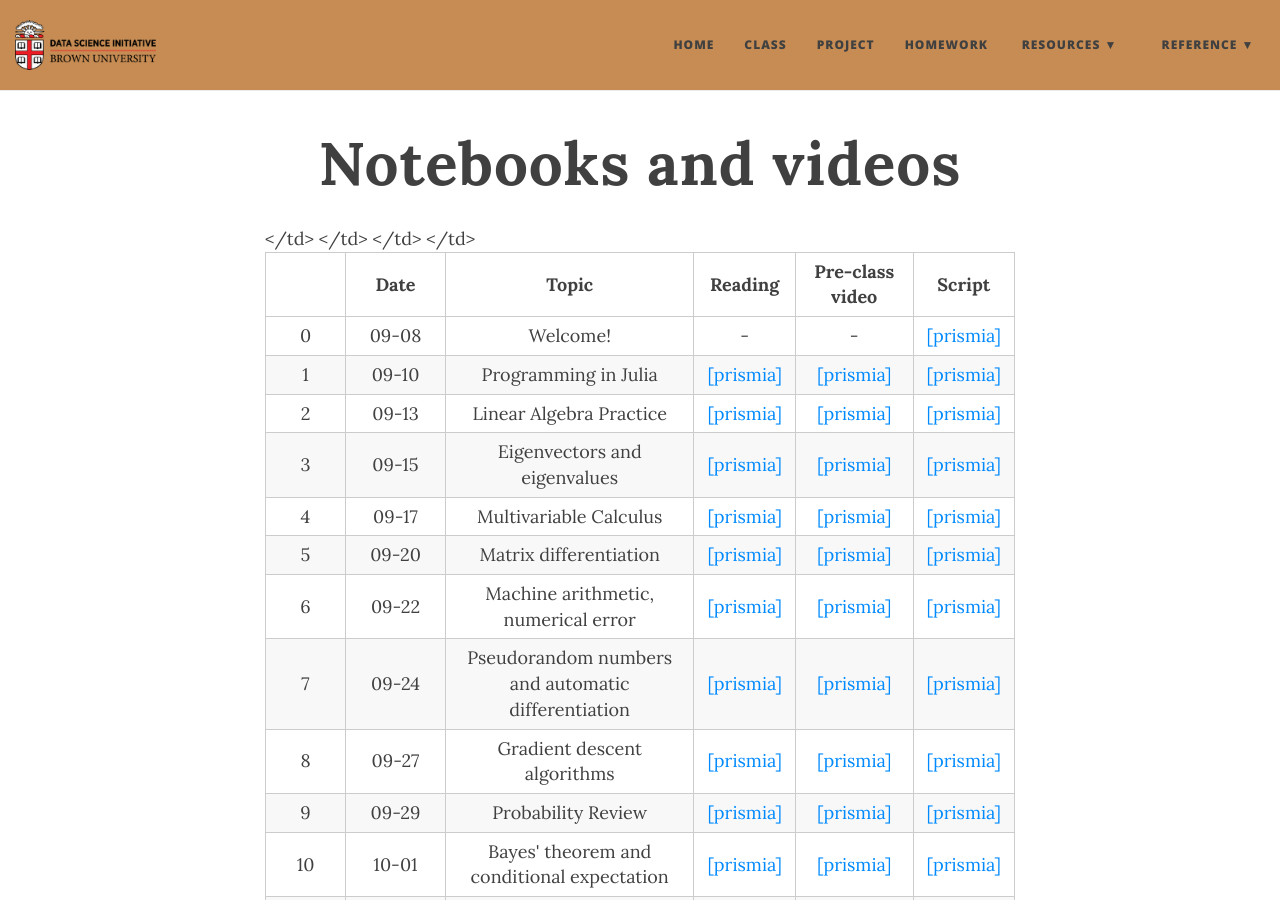
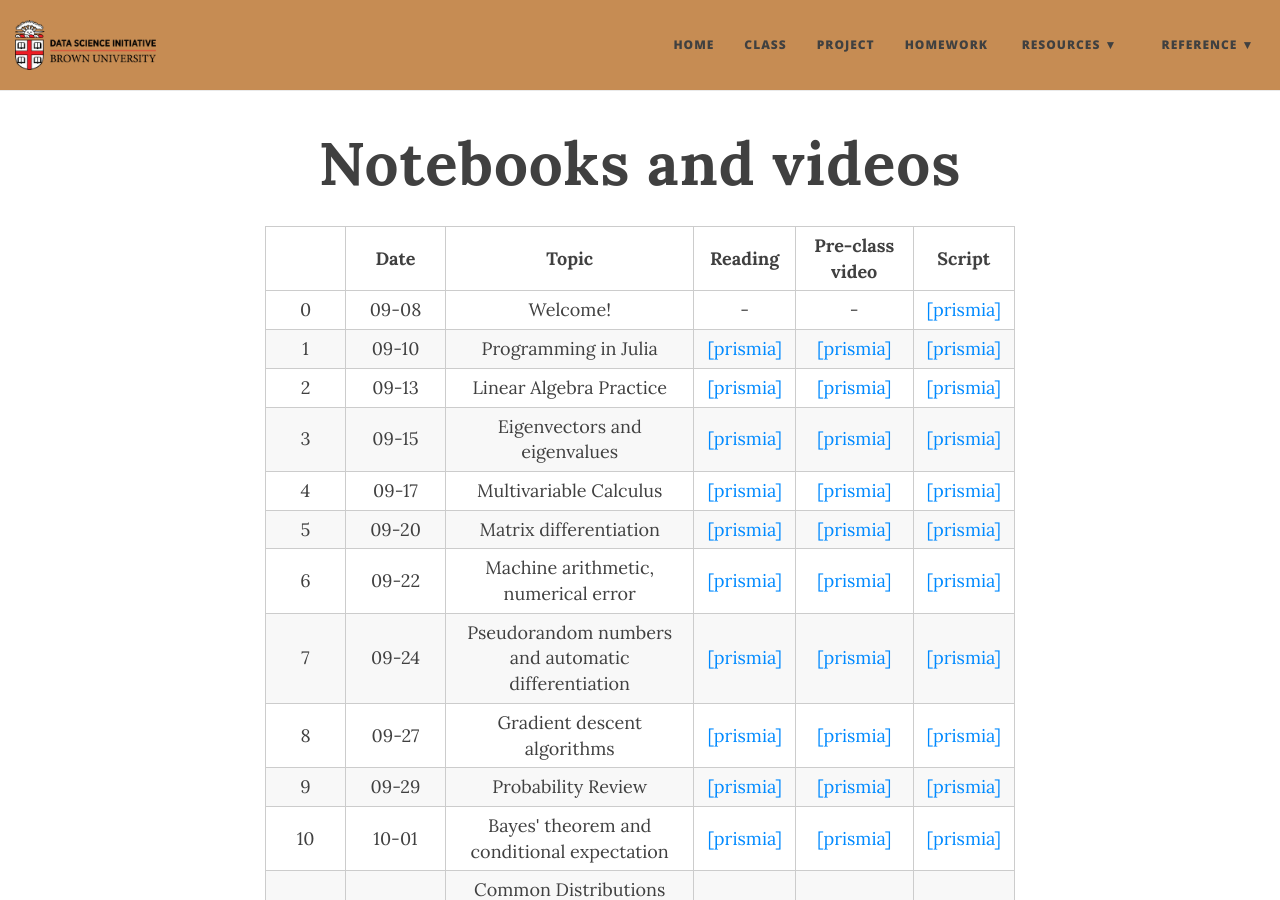
Before and after one commit to data1010/data1010.github.io, a Jekyll site: the page built from class.md, in a window 1280 px wide and 900 px high. Built offline with Jekyll 4.4.1, drawn with Linux system fonts in a browser that asks for light colours; nearby versions of some CDN libraries; part of the change alters nothing that is shown.

Commit message:
Update class.md

```diff
--- a/class.md
+++ b/class.md
@@ -101,7 +101,7 @@ title: Notebooks and videos
       <td style="text-align: center">Bayes' theorem and conditional expectation</td>
       <td style="text-align: center"><a href="https://prismia.chat/shared/probability/200dd8e8-d5c1-40ef-ac9d-5153e3aa43f2">[prismia]</a></td>
       <td style="text-align: center"><a href="https://prismia.chat/shared/99OS-OGSW">[prismia]</a></td>
-      <td style="text-align: center"><a href="https://prismia.chat/shared/VVE1-K04D">[prismia]</a></td></td>
+      <td style="text-align: center"><a href="https://prismia.chat/shared/VVE1-K04D">[prismia]</a></td>
     </tr>
     <tr>
       <td style="text-align: center">11</td>
@@ -157,7 +157,7 @@ title: Notebooks and videos
       <td style="text-align: center">Statistical Learning Theory</td>
       <td style="text-align: center"><a href="https://prismia.chat/shared/machine-learning">[prismia]</a></td>
       <td style="text-align: center"><a href="https://prismia.chat/shared/ZLUQ-XN5C">[prismia]</a></td>
-      <td style="text-align: center"><a href="https://prismia.chat/shared/GJRX-B642">[prismia]</a></td></td>
+      <td style="text-align: center"><a href="https://prismia.chat/shared/GJRX-B642">[prismia]</a></td>
     </tr>
     <tr>
       <td style="text-align: center">18</td>
@@ -165,7 +165,7 @@ title: Notebooks and videos
       <td style="text-align: center">Linear Regression and Quadratic Discriminant Analysis</td>
       <td style="text-align: center"><a href="https://prismia.chat/shared/machine-learning/48eab081-0614-4bbd-85c1-9eb295b37a4f">[prismia]</a></td>
       <td style="text-align: center"><a href="https://prismia.chat/shared/NHRC-CU4D">[prismia]</a></td>
-      <td style="text-align: center"><a href="https://prismia.chat/shared/U4ZV-E59O">[prismia]</a></td></td>
+      <td style="text-align: center"><a href="https://prismia.chat/shared/U4ZV-E59O">[prismia]</a></td>
     </tr>
     <tr>
       <td style="text-align: center">19</td>
@@ -173,7 +173,7 @@ title: Notebooks and videos
       <td style="text-align: center">Likelihood ratio classification</td>
       <td style="text-align: center"><a href="https://prismia.chat/shared/machine-learning/fcfc2e96-a9ae-4bf5-a401-2af84d109e2c">[prismia]</a></td>
       <td style="text-align: center"><a href="https://prismia.chat/shared/G4ES-6SQP">[prismia]</a></td>
-      <td style="text-align: center"><a href="https://prismia.chat/shared/JSOK-8EI9">[prismia]</a></td></td>
+      <td style="text-align: center"><a href="https://prismia.chat/shared/JSOK-8EI9">[prismia]</a></td>
     </tr>
     <tr>
       <td style="text-align: center">20</td>
```
